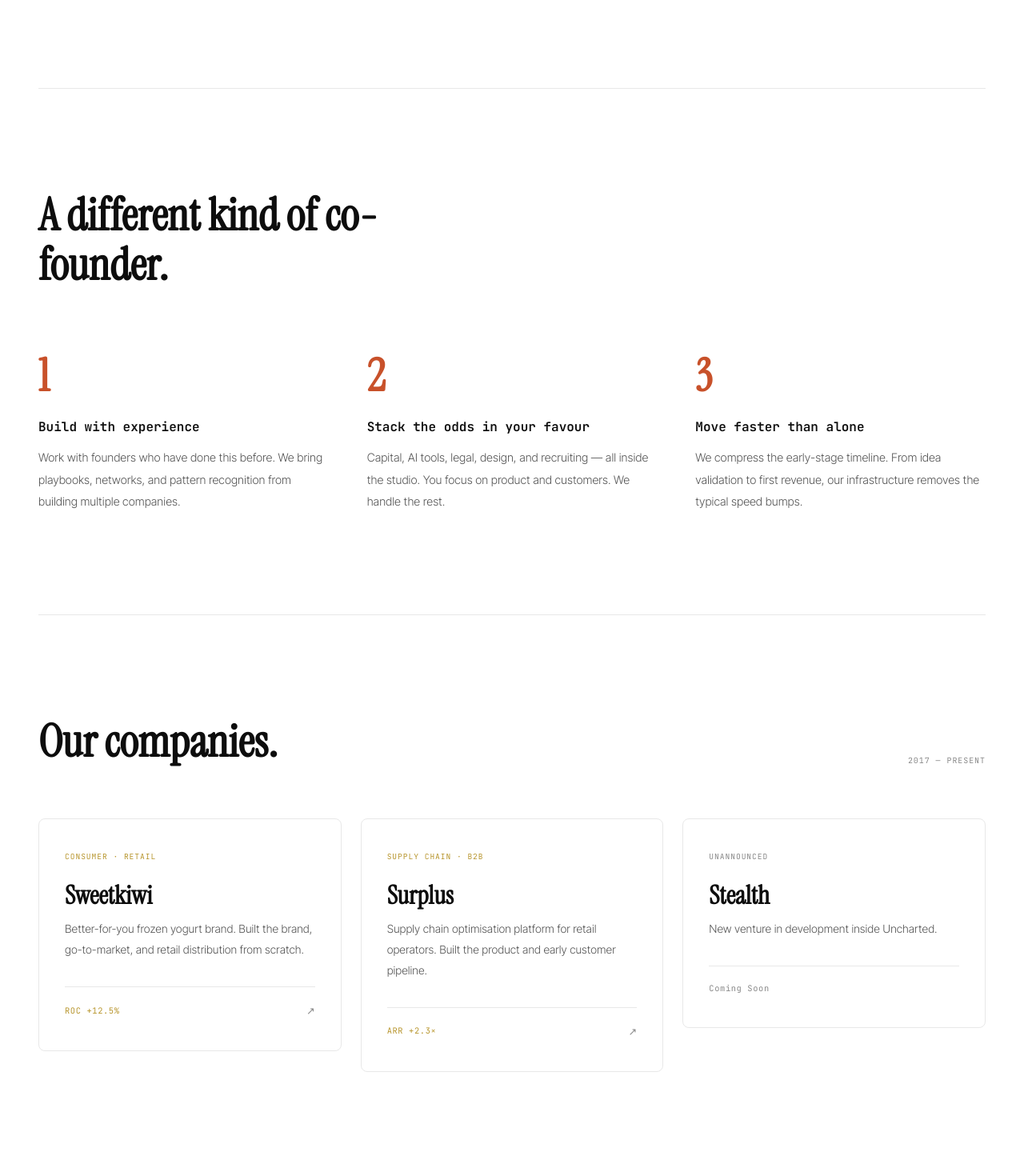
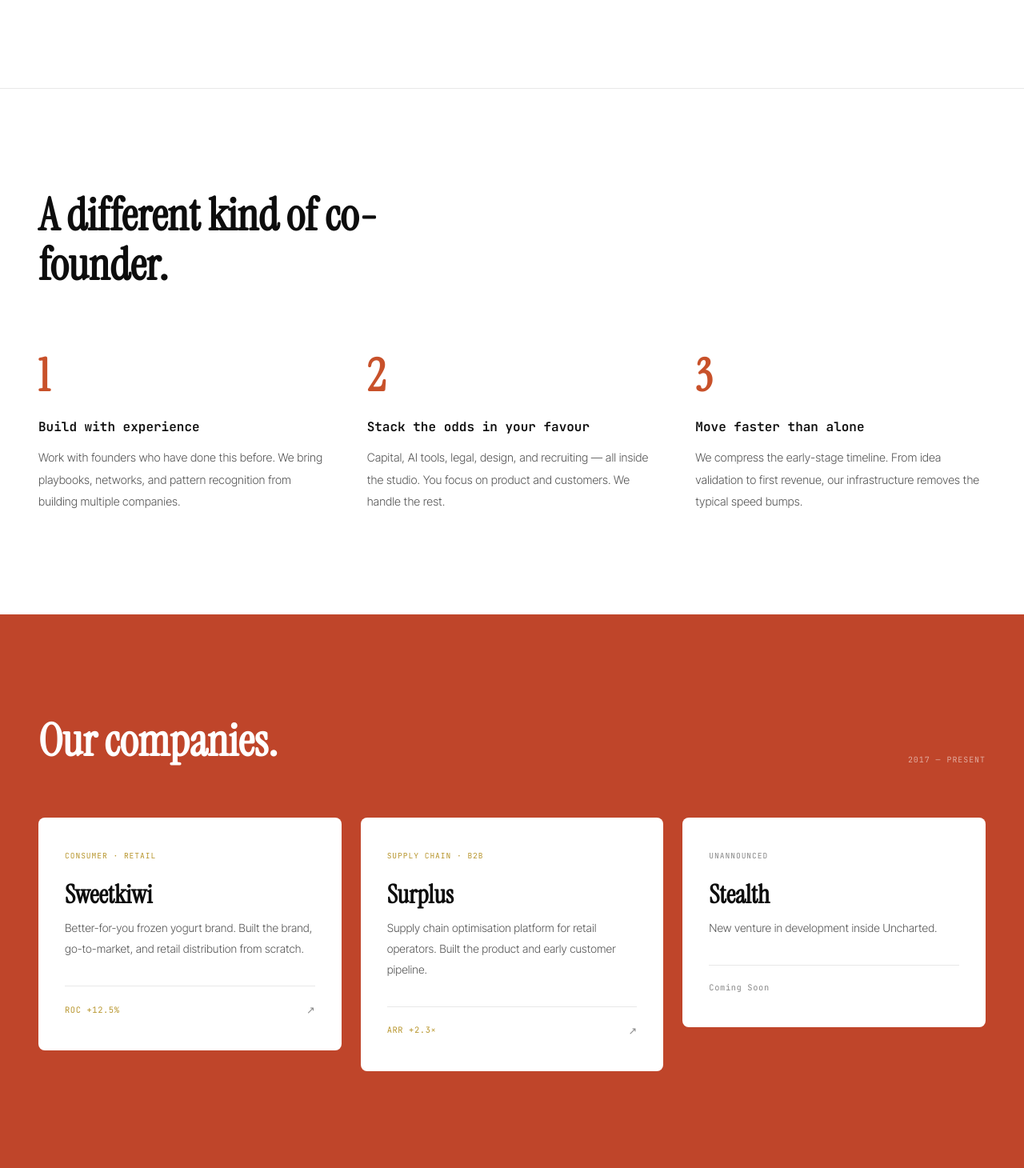
Before and after one commit to roothold/uncharted, a React (Vite) app: page / in a window 1280 px wide. Shown: the part 690-2150 px from the top of the page at 80% size. Built offline with nearby package versions, Linux system fonts and the light colour scheme.

Commit message:
Add files via upload

```diff
--- a/src/App.jsx
+++ b/src/App.jsx
@@ -186,7 +186,7 @@
         </div>
       </section>
 
-      <div style={{ height:"1px", backgroundColor:C.border, margin:"0 3rem" }} className="px-main" />
+      <div style={{ height:"1px", backgroundColor:C.border }} />
 
       {/* ── HOW WE BUILD ── */}
       <section id="studio" style={{ padding:"8rem 3rem" }} className="px-main">
@@ -210,14 +210,12 @@
         </div>
       </section>
 
-      <div style={{ height:"1px", backgroundColor:C.border, margin:"0 3rem" }} className="px-main" />
-
       {/* ── PORTFOLIO ── */}
-      <section id="portfolio" style={{ padding:"8rem 3rem" }} className="px-main">
+      <section id="portfolio" style={{ padding:"8rem 3rem", backgroundColor:"#BF452A" }} className="px-main">
         <div style={{ maxWidth:"1200px", margin:"0 auto" }}>
           <div style={{ display:"flex", justifyContent:"space-between", alignItems:"flex-end", marginBottom:"4rem", flexWrap:"wrap", gap:"1rem" }}>
-            <h2 style={{ fontFamily:"'Instrument Serif', serif", fontWeight:600, fontSize:"clamp(2rem, 5vw, 3.5rem)", color:C.ink, lineHeight:1.1 }}>Our companies.</h2>
-            <span style={{ fontFamily:"'JetBrains Mono',monospace", fontSize:"0.62rem", color:C.inkSoft, letterSpacing:"0.1em" }}>2017 — PRESENT</span>
+            <h2 style={{ fontFamily:"'Instrument Serif', serif", fontWeight:600, fontSize:"clamp(2rem, 5vw, 3.5rem)", color:"#fff", lineHeight:1.1 }}>Our companies.</h2>
+            <span style={{ fontFamily:"'JetBrains Mono',monospace", fontSize:"0.62rem", color:"rgba(255,255,255,0.55)", letterSpacing:"0.1em" }}>2017 — PRESENT</span>
           </div>
           <div className="grid-3" style={{ gap:"1.5rem" }}>
             {PORTFOLIO.map(v => {
@@ -225,7 +223,7 @@
               const props = v.url ? { href:v.url, target:"_blank", rel:"noopener noreferrer", style:{ textDecoration:"none", color:"inherit", display:"block" } } : {};
               return (
                 <El key={v.id} {...props}>
-                  <div className="port-card" style={{ border:`1px solid ${C.border}`, borderRadius:"8px", padding:"2.5rem 2rem" }}>
+                  <div className="port-card" style={{ border:"1px solid rgba(255,255,255,0.15)", borderRadius:"8px", padding:"2.5rem 2rem", backgroundColor:"#fff" }}>
                     <div style={{ fontFamily:"'JetBrains Mono',monospace", fontSize:"0.6rem", color: v.url ? C.gold : C.inkSoft, letterSpacing:"0.1em", textTransform:"uppercase", marginBottom:"1.5rem" }}>{v.cat}</div>
                     <h3 style={{ fontFamily:"'Instrument Serif', serif", fontWeight:600, fontSize:"2rem", color:C.ink, marginBottom:"0.75rem", lineHeight:1.1 }}>{v.name}</h3>
                     <p style={{ fontFamily:"'Inter Tight', sans-serif", fontWeight:300, fontSize:"0.87rem", lineHeight:1.85, color:C.inkMid, marginBottom:"2rem" }}>{v.desc}</p>
```
